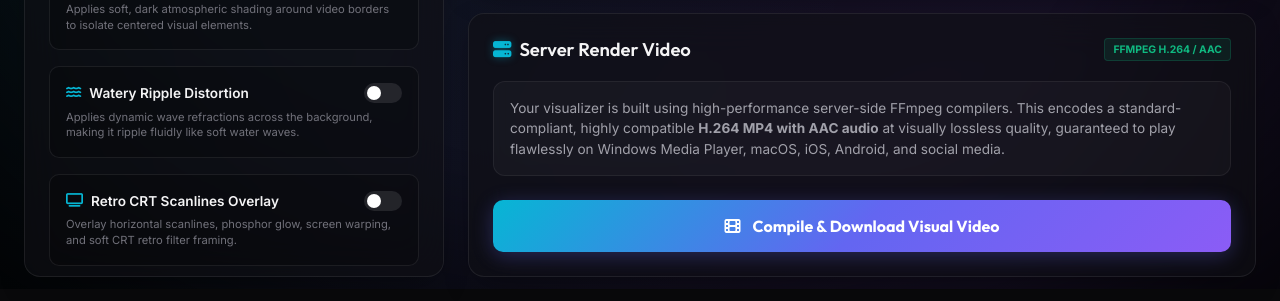
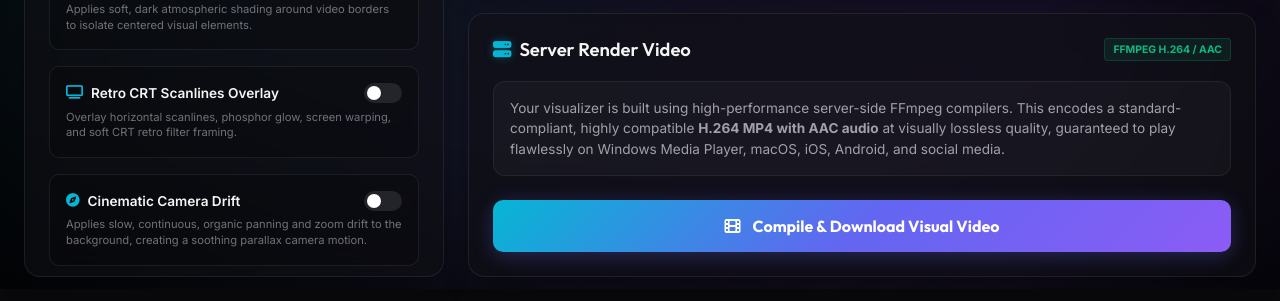
Before and after one commit to Echoshard/AuraWave, a Flask app: page / in a window 1280 px wide, after a click on "Style & FX". Shown: the part 511-812 px from the top of the page. Run offline with Flask 3, Linux system fonts and the light colour scheme; some libraries are stand-ins or nearby versions; some web fonts are replaced.

Commit message:
Removed water ripple

```diff
--- a/static/js/core.js
+++ b/static/js/core.js
@@ -79,6 +79,7 @@ const state = {
         particleSpeed: 1.5,
         particleColor: '#00ffff',
         particleOpacity: 0.9,
+        particleDirection: 'up',
         vignette: false,
         vignetteStrength: 0.70,
         vignetteColor: '#000000',
@@ -86,11 +87,6 @@ const state = {
         ambientSphere: true,
         ambientSphereStyle: 'ring', // ring or sphere
         ambientSphereRadius: 320,
-        waterRipple: false,
-        waterRippleFrequency: 0.0035,
-        waterRippleAmplitude: 15.0,
-        waterRippleDirection: 'horizontal', // horizontal, vertical, dual
-        waterRippleDensity: 0.006,
         crt: false,
         crtOpacity: 0.12,
         crtThickness: 6,
@@ -248,11 +244,10 @@ document.addEventListener('DOMContentLoaded', () => {
     elements.particleSizeVal = document.getElementById('particle-size-val');
     elements.particleSpeed = document.getElementById('particle-speed');
     elements.particleSpeedVal = document.getElementById('particle-speed-val');
-    elements.pixelColorRow = document.getElementById('pixel-color-row');
-    elements.pixelOpacityRow = document.getElementById('pixel-opacity-row');
     elements.particlePixelColor = document.getElementById('particle-pixel-color');
     elements.particlePixelOpacity = document.getElementById('particle-pixel-opacity');
     elements.particlePixelOpacityVal = document.getElementById('particle-pixel-opacity-val');
+    elements.particleDirection = document.getElementById('particle-direction');
 
     elements.fxVignette = document.getElementById('fx-vignette');
     elements.vignetteControls = document.getElementById('vignette-controls');
@@ -270,16 +265,6 @@ document.addEventListener('DOMContentLoaded', () => {
     elements.shapeGlowStrengthVal = document.getElementById('shape-glow-strength-val');
     elements.shapeScaleReactive = document.getElementById('shape-scale-reactive');
     elements.shapeGlowReactive = document.getElementById('shape-glow-reactive');
-
-    elements.fxWaterRipple = document.getElementById('fx-water-ripple');
-    elements.fxWaterRippleFrequency = document.getElementById('fx-water-ripple-frequency');
-    elements.waterRippleFreqVal = document.getElementById('water-ripple-freq-val');
-    elements.fxWaterRippleAmplitude = document.getElementById('fx-water-ripple-amplitude');
-    elements.waterRippleAmpVal = document.getElementById('water-ripple-amp-val');
-    elements.fxWaterRippleDirection = document.getElementById('fx-water-ripple-direction');
-    elements.fxWaterRippleDensity = document.getElementById('fx-water-ripple-density');
-    elements.waterRippleDensityVal = document.getElementById('water-ripple-density-val');
-    elements.waterRippleControls = document.getElementById('water-ripple-controls');
 
     elements.fxCrt = document.getElementById('fx-crt');
     elements.fxCrtOpacity = document.getElementById('fx-crt-opacity');
@@ -776,9 +761,13 @@ document.addEventListener('DOMContentLoaded', () => {
     if (elements.fxParticleStyle) {
         elements.fxParticleStyle.addEventListener('change', (e) => {
             state.fx.particleStyle = e.target.value;
-            const showPixelControls = (e.target.value === 'pixels' || e.target.value === 'ascii');
-            if (elements.pixelColorRow) elements.pixelColorRow.style.display = showPixelControls ? '' : 'none';
-            if (elements.pixelOpacityRow) elements.pixelOpacityRow.style.display = showPixelControls ? '' : 'none';
+            setupParticles();
+            triggerRedraw();
+        });
+    }
+    if (elements.particleDirection) {
+        elements.particleDirection.addEventListener('change', (e) => {
+            state.fx.particleDirection = e.target.value;
             setupParticles();
             triggerRedraw();
         });
@@ -845,45 +834,6 @@ document.addEventListener('DOMContentLoaded', () => {
             const val = parseFloat(e.target.value);
             state.fx.vignetteRadius = val;
             elements.vignetteRadiusVal.innerText = `${Math.round(val * 100)}%`;
-            triggerRedraw();
-        });
-    }
-
-    // Watery Ripple Distortion listeners
-    if (elements.fxWaterRipple) {
-        elements.fxWaterRipple.addEventListener('change', (e) => {
-            state.fx.waterRipple = e.target.checked;
-            elements.waterRippleControls.classList.toggle('open', e.target.checked);
-            triggerRedraw();
-        });
-    }
-    if (elements.fxWaterRippleFrequency) {
-        elements.fxWaterRippleFrequency.addEventListener('input', (e) => {
-            const val = parseFloat(e.target.value);
-            state.fx.waterRippleFrequency = val;
-            elements.waterRippleFreqVal.innerText = val.toFixed(4);
-            triggerRedraw();
-        });
-    }
-    if (elements.fxWaterRippleAmplitude) {
-        elements.fxWaterRippleAmplitude.addEventListener('input', (e) => {
-            const val = parseFloat(e.target.value);
-            state.fx.waterRippleAmplitude = val;
-            elements.waterRippleAmpVal.innerText = `${val}px`;
-            triggerRedraw();
-        });
-    }
-    if (elements.fxWaterRippleDensity) {
-        elements.fxWaterRippleDensity.addEventListener('input', (e) => {
-            const val = parseFloat(e.target.value);
-            state.fx.waterRippleDensity = val;
-            elements.waterRippleDensityVal.innerText = val.toFixed(4);
-            triggerRedraw();
-        });
-    }
-    if (elements.fxWaterRippleDirection) {
-        elements.fxWaterRippleDirection.addEventListener('change', (e) => {
-            state.fx.waterRippleDirection = e.target.value;
             triggerRedraw();
         });
     }
@@ -1524,7 +1474,6 @@ function initFXControls() {
     if (state.fx.beatPulse) elements.beatPulseControls.classList.add('open');
     if (state.fx.particles) elements.particleControls.classList.add('open');
     if (state.fx.vignette) elements.vignetteControls.classList.add('open');
-    if (state.fx.waterRipple) elements.waterRippleControls.classList.add('open');
     if (state.fx.crt) elements.crtControls.classList.add('open');
     if (state.fx.cameraDrift) elements.fxCameraDriftControls.classList.add('open');
 }
@@ -1650,6 +1599,12 @@ function syncDOMToState() {
         elements.particleSpeed.value = state.fx.particleSpeed;
         elements.particleSpeedVal.innerText = `${state.fx.particleSpeed.toFixed(1)}x`;
     }
+    if (elements.particlePixelColor) elements.particlePixelColor.value = state.fx.particleColor;
+    if (elements.particlePixelOpacity) {
+        elements.particlePixelOpacity.value = Math.round(state.fx.particleOpacity * 100);
+        elements.particlePixelOpacityVal.innerText = `${Math.round(state.fx.particleOpacity * 100)}%`;
+    }
+    if (elements.particleDirection) elements.particleDirection.value = state.fx.particleDirection;
 
     if (elements.fxVignette) elements.fxVignette.checked = state.fx.vignette;
     if (elements.fxVignetteStrength) {
@@ -1661,21 +1616,6 @@ function syncDOMToState() {
         elements.fxVignetteRadius.value = state.fx.vignetteRadius;
         elements.vignetteRadiusVal.innerText = `${Math.round(state.fx.vignetteRadius * 100)}%`;
     }
-
-    if (elements.fxWaterRipple) elements.fxWaterRipple.checked = state.fx.waterRipple;
-    if (elements.fxWaterRippleFrequency) {
-        elements.fxWaterRippleFrequency.value = state.fx.waterRippleFrequency;
-        elements.waterRippleFreqVal.innerText = state.fx.waterRippleFrequency.toFixed(4);
-    }
-    if (elements.fxWaterRippleAmplitude) {
-        elements.fxWaterRippleAmplitude.value = state.fx.waterRippleAmplitude;
-        elements.waterRippleAmpVal.innerText = `${state.fx.waterRippleAmplitude}px`;
-    }
-    if (elements.fxWaterRippleDensity) {
-        elements.fxWaterRippleDensity.value = state.fx.waterRippleDensity;
-        elements.waterRippleDensityVal.innerText = state.fx.waterRippleDensity.toFixed(4);
-    }
-    if (elements.fxWaterRippleDirection) elements.fxWaterRippleDirection.value = state.fx.waterRippleDirection;
 
     if (elements.fxCrt) elements.fxCrt.checked = state.fx.crt;
     if (elements.fxCrtOpacity) {
@@ -1781,7 +1721,6 @@ function syncDOMToState() {
     elements.beatPulseControls.classList.toggle('open', state.fx.beatPulse);
     elements.particleControls.classList.toggle('open', state.fx.particles);
     elements.vignetteControls.classList.toggle('open', state.fx.vignette);
-    elements.waterRippleControls.classList.toggle('open', state.fx.waterRipple);
     elements.crtControls.classList.toggle('open', state.fx.crt);
     elements.fxCameraDriftControls.classList.toggle('open', state.fx.cameraDrift);
 
--- a/static/js/visualizer.js
+++ b/static/js/visualizer.js
@@ -101,6 +101,7 @@ function hexToRgba(hex, alpha) {
 }
 
 let noisePattern = null;
+let offscreenCanvas = null;
 function getNoisePattern(ctx) {
     if (noisePattern) return noisePattern;
 
@@ -292,69 +293,54 @@ function setupParticles() {
     const canvasW = elements.visualizerCanvas.width;
     const canvasH = elements.visualizerCanvas.height;
     const style = state.fx.particleStyle || 'stardust';
-
-    const pixelPalette = [
-        `rgba(0, 255, 255, 0.95)`,
-        `rgba(255, 0, 255, 0.95)`,
-        `rgba(255, 255, 0, 0.95)`,
-        `rgba(255, 255, 255, 0.95)`,
-        `rgba(0, 255, 128, 0.95)`,
-        `rgba(255, 64, 128, 0.95)`,
-        `rgba(64, 128, 255, 0.95)`,
-    ];
+    const color = hexToRgba(state.fx.particleColor || '#00ffff', state.fx.particleOpacity ?? 0.9);
+    const dirMult = (state.fx.particleDirection === 'down') ? 1 : -1;
+    const asciiChars = '0123456789ABCDEFGHIJKLMNOPQRSTUVWXYZ@#$%&*<>?/\\|[]{}';
 
     for (let i = 0; i < count; i++) {
-        let color, speedY, speedX, size, glow, shape;
+        let speedY, speedX, size, glow, shape;
+        let char = null, charTimer = 0, charInterval = 8;
 
         if (style === 'embers') {
-            const r = 220 + Math.floor(Math.random() * 35);
-            const g = 60 + Math.floor(Math.random() * 90);
-            color = `rgba(${r}, ${g}, 10, ${Math.random() * 0.5 + 0.4})`;
-            speedY = -(Math.random() * state.fx.particleSpeed + 0.2);
+            speedY = dirMult * (Math.random() * state.fx.particleSpeed + 0.2);
             speedX = (Math.random() - 0.5) * 0.9;
             size = Math.random() * state.fx.particleSize + 0.5;
             glow = Math.random() > 0.5;
             shape = 'circle';
         } else if (style === 'rain') {
-            const g = 150 + Math.floor(Math.random() * 105);
-            color = `rgba(0, ${g}, 60, ${Math.random() * 0.5 + 0.3})`;
-            speedY = Math.random() * state.fx.particleSpeed + 0.5;
+            speedY = dirMult * (Math.random() * state.fx.particleSpeed + 0.5);
             speedX = 0;
             size = Math.random() * state.fx.particleSize * 0.6 + 0.5;
             glow = Math.random() > 0.6;
             shape = 'circle';
         } else if (style === 'pixels') {
-            color = hexToRgba(state.fx.particleColor || '#00ffff', state.fx.particleOpacity ?? 0.9);
-            speedY = -(Math.random() * state.fx.particleSpeed + 0.3);
+            speedY = dirMult * (Math.random() * state.fx.particleSpeed + 0.3);
             speedX = (Math.random() - 0.5) * 0.2;
             size = Math.ceil(Math.random() * state.fx.particleSize * 0.8 + 2);
             glow = Math.random() > 0.5;
             shape = 'pixel';
         } else if (style === 'ascii') {
-            const asciiChars = '0123456789ABCDEFGHIJKLMNOPQRSTUVWXYZ@#$%&*<>?/\\|[]{}';
-            color = hexToRgba(state.fx.particleColor || '#00ff41', state.fx.particleOpacity ?? 0.9);
-            speedY = Math.random() * state.fx.particleSpeed + 0.4;
+            speedY = dirMult * (Math.random() * state.fx.particleSpeed + 0.4);
             speedX = 0;
             size = Math.ceil(Math.random() * state.fx.particleSize * 0.7 + 8);
             glow = Math.random() > 0.5;
             shape = 'ascii';
-            return state.visuals.particles.push({
-                x: Math.random() * canvasW, y: Math.random() * canvasH,
-                size, speedY, speedX, color, glow, shape,
-                char: asciiChars[Math.floor(Math.random() * asciiChars.length)],
-                charTimer: 0,
-                charInterval: Math.floor(Math.random() * 8 + 4),
-            });
+            char = asciiChars[Math.floor(Math.random() * asciiChars.length)];
+            charInterval = Math.floor(Math.random() * 8 + 4);
         } else {
-            color = `rgba(255, 255, 255, ${Math.random() * 0.4 + 0.2})`;
-            speedY = -(Math.random() * state.fx.particleSpeed + 0.3);
+            // stardust
+            speedY = dirMult * (Math.random() * state.fx.particleSpeed + 0.3);
             speedX = (Math.random() - 0.5) * 0.4;
             size = Math.random() * state.fx.particleSize + 0.5;
             glow = Math.random() > 0.7;
             shape = 'circle';
         }
 
-        state.visuals.particles.push({ x: Math.random() * canvasW, y: Math.random() * canvasH, size, speedY, speedX, color, glow, shape });
+        state.visuals.particles.push({
+            x: Math.random() * canvasW, y: Math.random() * canvasH,
+            size, speedY, speedX, color, glow, shape,
+            char, charTimer, charInterval
+        });
     }
 }
 
@@ -415,11 +401,7 @@ function renderFrame() {
     }
 
     // --- 1. Draw Background using Offscreen Canvas Cover scaling, Zooms, and Shifts ---
-    let offscreenCanvas = document.getElementById('offscreen-bg-canvas');
-    if (!offscreenCanvas) {
-        offscreenCanvas = document.createElement('canvas');
-        offscreenCanvas.id = 'offscreen-bg-canvas';
-    }
+    if (!offscreenCanvas) offscreenCanvas = document.createElement('canvas');
     if (offscreenCanvas.width !== width || offscreenCanvas.height !== height) {
         offscreenCanvas.width = width;
         offscreenCanvas.height = height;
@@ -482,48 +464,7 @@ function renderFrame() {
         drawPresetGradient(bgCtx, width, height, state.visuals.gradientPreset);
     }
 
-    // Draw background offscreen with Watery Ripple refract distortions
-    if (state.fx.waterRipple) {
-        const time = Date.now() * (state.fx.waterRippleFrequency * 1000 || 3.5);
-        const amp = state.fx.waterRippleAmplitude || 15.0;
-        const rippleStrength = amp + (pulseScale - 1.0) * 140;
-        const sliceH = 4;
-        const dir = state.fx.waterRippleDirection || 'horizontal';
-        const density = state.fx.waterRippleDensity || 0.006;
-
-        if (dir === 'horizontal') {
-            for (let y = 0; y < height; y += sliceH) {
-                const xOffset = Math.sin(y * density + time) * rippleStrength;
-                ctx.drawImage(
-                    offscreenCanvas,
-                    0, y, width, sliceH,
-                    xOffset, y, width, sliceH
-                );
-            }
-        } else if (dir === 'vertical') {
-            const sliceW = 4;
-            for (let x = 0; x < width; x += sliceW) {
-                const yOffset = Math.cos(x * density + time) * rippleStrength;
-                ctx.drawImage(
-                    offscreenCanvas,
-                    x, 0, sliceW, height,
-                    x, yOffset, sliceW, height
-                );
-            }
-        } else {
-            for (let y = 0; y < height; y += sliceH) {
-                const xOffset = Math.sin(y * density + time) * rippleStrength * 0.7;
-                const yOffset = Math.cos(y * density + time) * rippleStrength * 0.5;
-                ctx.drawImage(
-                    offscreenCanvas,
-                    0, y, width, sliceH,
-                    xOffset, y + yOffset, width, sliceH
-                );
-            }
-        }
-    } else {
-        ctx.drawImage(offscreenCanvas, 0, 0, width, height);
-    }
+    ctx.drawImage(offscreenCanvas, 0, 0, width, height);
 
     // Core character silhouette drawer
     function drawForegroundCutout() {
--- a/templates/index.html
+++ b/templates/index.html
@@ -632,16 +632,23 @@
                                     </label>
                                     <input type="range" id="particle-speed" min="0.2" max="5.0" step="0.1" value="1.5" class="slider-input">
                                 </div>
-                                <div class="synth-control-row" id="pixel-color-row" style="margin-bottom: 0.75rem; display: none;">
-                                    <span style="flex: 1;">Pixel Color</span>
+                                <div class="synth-control-row" style="margin-bottom: 0.75rem;">
+                                    <span style="flex: 1;">Particle Color</span>
                                     <input type="color" id="particle-pixel-color" value="#00ffff" class="color-circle-input" style="height: 32px; width: 32px; padding: 0;">
                                 </div>
-                                <div class="synth-control-row" id="pixel-opacity-row" style="display: none;">
+                                <div class="synth-control-row" style="margin-bottom: 0.75rem;">
                                     <label class="setting-label-row" style="width: 100%;">
-                                        <span>Pixel Opacity</span>
+                                        <span>Particle Opacity</span>
                                         <span class="val-display" id="particle-pixel-opacity-val">90%</span>
                                     </label>
                                     <input type="range" id="particle-pixel-opacity" min="5" max="100" step="5" value="90" class="slider-input">
+                                </div>
+                                <div class="synth-control-row">
+                                    <span>Direction:</span>
+                                    <select id="particle-direction" class="select-input" style="width: 160px;">
+                                        <option value="up" selected>&#8593; Up (Rise)</option>
+                                        <option value="down">&#8595; Down (Fall)</option>
+                                    </select>
                                 </div>
                             </div>
                         </div>
@@ -679,52 +686,6 @@
                                         <span style="font-size: 0.7rem; font-weight: 600; color: var(--text-secondary); text-transform: uppercase; display: block; margin-bottom: 0.25rem;">Color</span>
                                         <input type="color" id="fx-vignette-color" value="#000000" class="color-circle-input" style="height: 34px; padding: 0;">
                                     </div>
-                                </div>
-                            </div>
-                        </div>
-
-                        <!-- Watery Ripple Effect -->
-                        <div class="fx-option-card">
-                            <div class="fx-header">
-                                <div class="fx-title">
-                                    <i class="fa-solid fa-water"></i>
-                                    <span>Watery Ripple Distortion</span>
-                                </div>
-                                <label class="toggle-switch">
-                                    <input type="checkbox" id="fx-water-ripple">
-                                    <span class="slider"></span>
-                                </label>
-                            </div>
-                            <p class="fx-desc">Applies dynamic wave refractions across the background, making it ripple fluidly like soft water waves.</p>
-                            <div class="fx-controls" id="water-ripple-controls">
-                                <div class="synth-control-row" style="margin-bottom: 0.75rem;">
-                                    <label class="setting-label-row" style="width: 100%;">
-                                        <span>Ripple Wave Speed</span>
-                                        <span class="val-display" id="water-ripple-freq-val">0.0035</span>
-                                    </label>
-                                    <input type="range" id="fx-water-ripple-frequency" min="0.001" max="0.01" step="0.0005" value="0.0035" class="slider-input">
-                                </div>
-                                <div class="synth-control-row" style="margin-bottom: 0.75rem;">
-                                    <label class="setting-label-row" style="width: 100%;">
-                                        <span>Ripple Amplitude</span>
-                                        <span class="val-display" id="water-ripple-amp-val">15px</span>
-                                    </label>
-                                    <input type="range" id="fx-water-ripple-amplitude" min="2" max="35" step="1" value="15" class="slider-input">
-                                </div>
-                                <div class="synth-control-row" style="margin-bottom: 0.75rem;">
-                                    <label class="setting-label-row" style="width: 100%;">
-                                        <span>Ripple Density</span>
-                                        <span class="val-display" id="water-ripple-density-val">0.0060</span>
-                                    </label>
-                                    <input type="range" id="fx-water-ripple-density" min="0.002" max="0.015" step="0.0005" value="0.006" class="slider-input">
-                                </div>
-                                <div class="synth-control-row">
-                                    <span>Ripple Direction:</span>
-                                    <select id="fx-water-ripple-direction" class="select-input" style="width: 160px;">
-                                        <option value="horizontal" selected>Horizontal</option>
-                                        <option value="vertical">Vertical</option>
-                                        <option value="dual">Dual (Cross-Grid)</option>
-                                    </select>
                                 </div>
                             </div>
                         </div>
```
